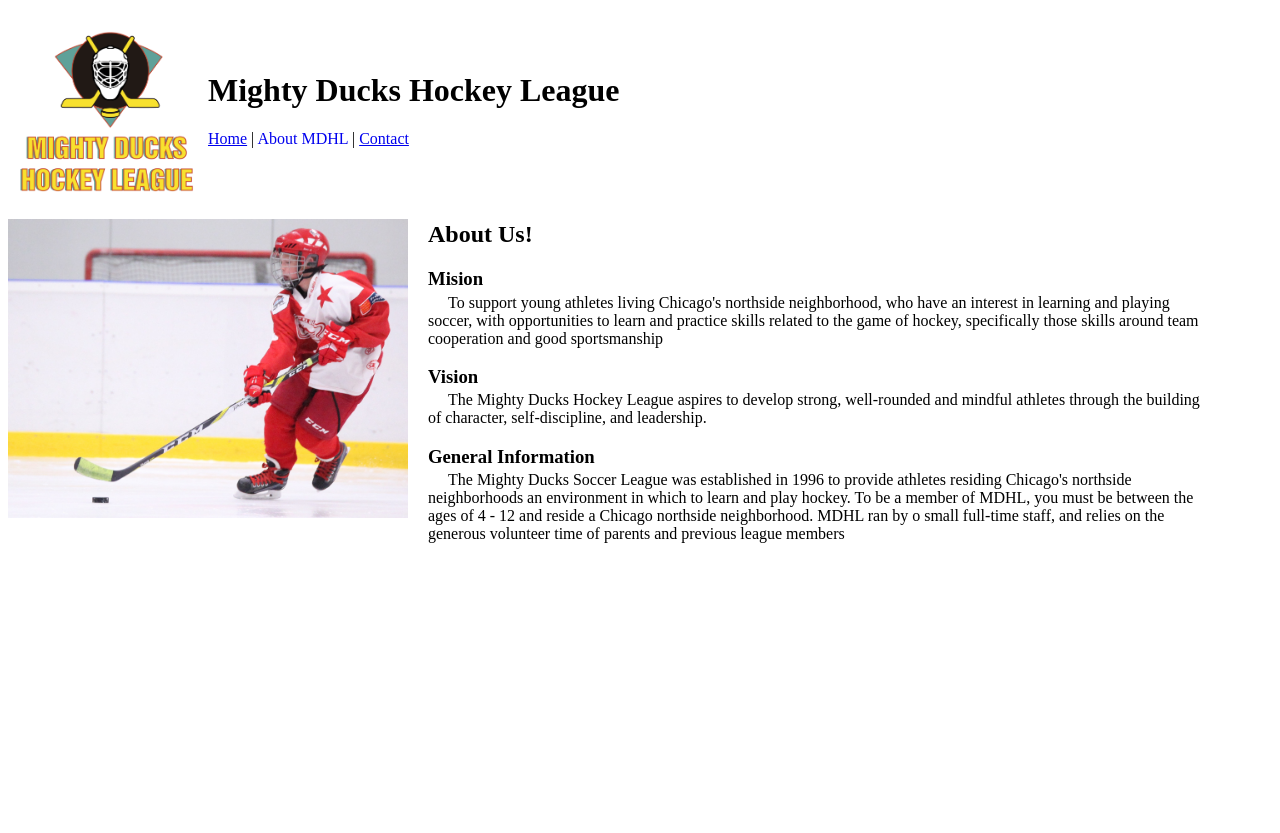
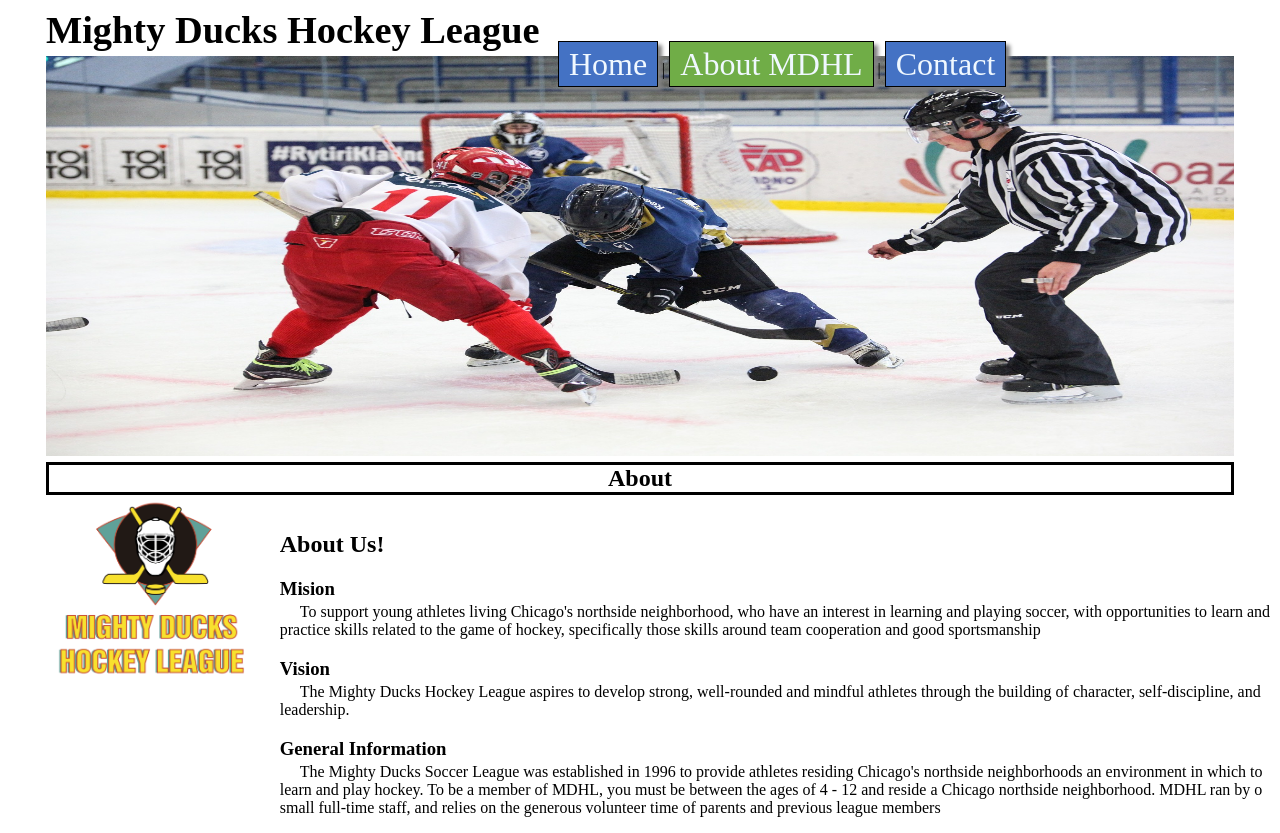
Before and after one commit to MicadCH/MDHL-Chervet, a plain HTML site: page about.html in a window 1280 px wide. Before the commit the page ends 800 px from the top, so only its background shows below. Drawn offline with Linux system fonts and the light colour scheme.

Commit message:
Pasando ABOUT del "task2 de pruebas" al Task2 Original
about.html

```diff
--- a/about.html
+++ b/about.html
@@ -12,47 +12,44 @@
 
 <body>
     <!--HEADER-->
-    <header style="display: flex;">
-        <div>
-            <img src="../../assets/Logo_Mighty_ducks-01.png" alt="" style="width: 200px;">
-        </div>
-        <div>
-            <h1 style="margin-top: 4rem;">Mighty Ducks Hockey League</h1>
-            <!--NAV-->
-            <nav>
-                <a href="./index.html">Home</a> |
-                <a href="#" style="text-decoration-line: none;">About MDHL</a> |
-                <a href="./contact.html">Contact</a>
-            </nav>
-        </div>
+    <header class="header">
+        <!--NAV-->
+        <nav id="nav">
+            <a href="./index.html" class="btn">Home</a> |
+            <a href="#" class="btn2">About MDHL</a> |
+            <a href="./contact.html" class="btn">Contact</a>
+        </nav>
+        <h1 id="titulo">Mighty Ducks Hockey League</h1>
+        <img class="banner" src="assets/design1_image1.jpg" alt="Banner">
+        <h2 id="subtitulo">About</h2>
     </header>
     <!--MAIN-->
-    <main>
+    <main class="main">
         <!--SECTION-->
-        <img src="/assets/hockey_2.jpg" alt="" style="width: 400px; text-align: left;">
-        <section style=" display: inline-table; position: fixed; margin-right: 5rem; margin-top: -1.1rem;">
-            <h2 style="padding-left: 20px;">About Us!</h2>
+        <img  class="logo" src="/assets/Logo_Mighty_ducks-01.png" alt="Logo">
+        <section class="section">
+            <h2 class="h2-sect">About Us!</h2>
             <!--ARTICLE-->
-            <article style="padding-left: 20px;">
-                <h3 style="margin-bottom: -0.8rem;">Mision</h3>
-                <p style="text-indent: 20px;">To support young athletes living Chicago's northside neighborhood, who
+            <article class="article">
+                <h3 class="h3-art">Mision</h3>
+                <p class="p-art">To support young athletes living Chicago's northside neighborhood, who
                     have an interest in
                     learning and playing soccer, with opportunities to learn and practice skills related to the game
                     of
                     hockey, specifically those skills around team cooperation and good sportsmanship</p>
             </article>
             <!--ARTICLE-->
-            <article style="padding-left: 20px;">
-                <h3 style="margin-bottom: -0.8rem;">Vision</h3>
-                <p style="text-indent: 20px;">The Mighty Ducks Hockey League aspires to develop strong, well-rounded
+            <article class="article">
+                <h3 class="h3-art">Vision</h3>
+                <p class="p-art">The Mighty Ducks Hockey League aspires to develop strong, well-rounded
                     and
                     mindful athletes
                     through the building of character, self-discipline, and leadership.</p>
             </article>
             <!--ARTICLE-->
-            <article style="padding-left: 20px;">
-                <h3 style="margin-bottom: -0.8rem;">General Information</h3>
-                <p style="text-indent: 20px;">The Mighty Ducks Soccer League was established in 1996 to provide
+            <article class="article">
+                <h3 class="h3-art">General Information</h3>
+                <p class="p-art">The Mighty Ducks Soccer League was established in 1996 to provide
                     athletes
                     residing
                     Chicago's northside neighborhoods an environment in which to learn and play hockey. To be a
```
